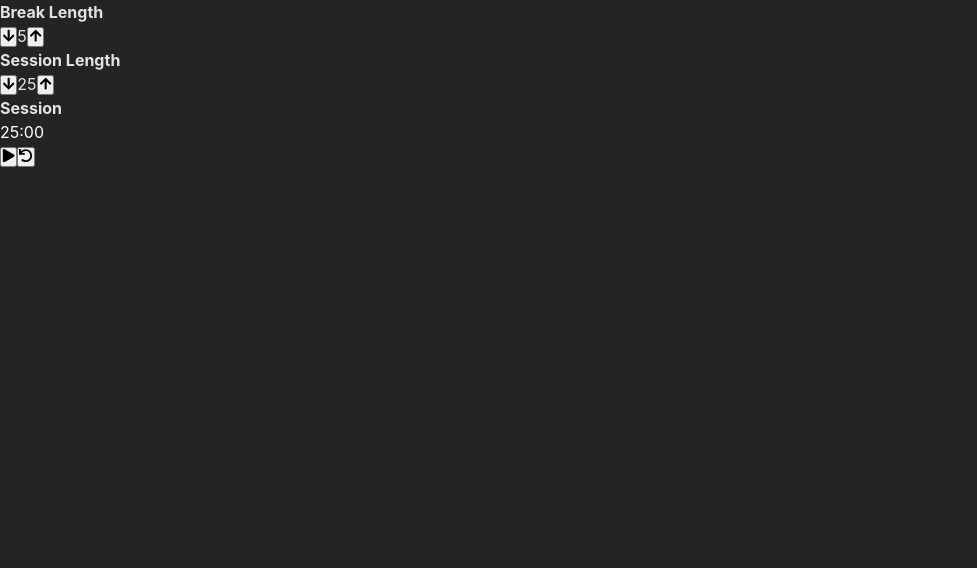
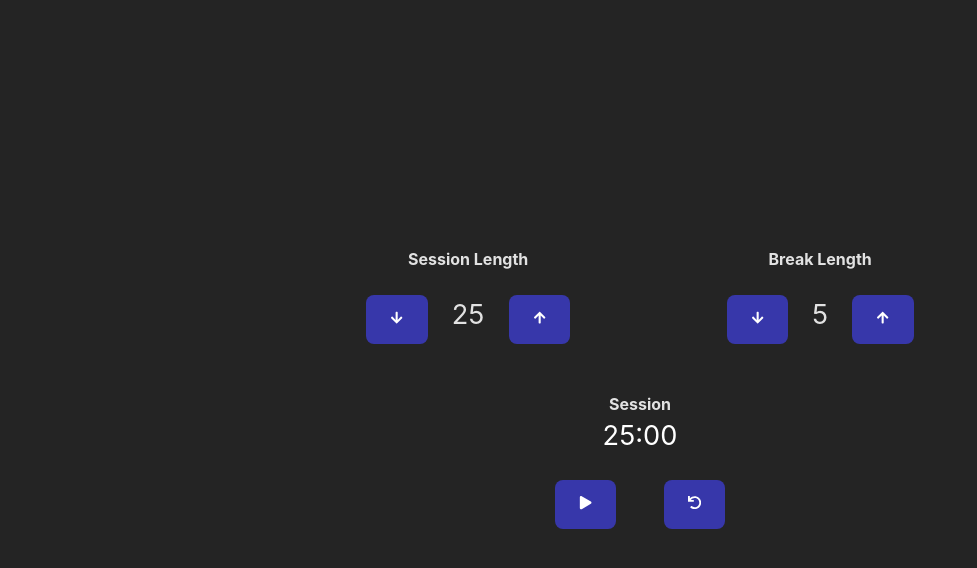
Before and after one commit to E-K8/fcc-25plus5-clock, a React (Vite) app in the folder 25plus5/: page / in a window 1280 px wide. Shown: the top 568 px of the page, without its empty margins (0-977 px from the left). Built offline with nearby package versions, Linux system fonts and the light colour scheme.

Commit message:
style the timer and buttons

```diff
--- a/25plus5/src/App.css
+++ b/25plus5/src/App.css
@@ -0,0 +1,40 @@
+.clock {
+  max-width: 44rem;
+  margin: 0 auto;
+  height: 100vh;
+  display: flex;
+  flex-direction: column;
+  justify-content: center;
+  align-items: center;
+}
+
+.setters {
+  display: flex;
+  text-align: center;
+  width: 100%;
+  justify-content: space-around;
+}
+
+button {
+  margin: 1.5rem;
+  padding: 1rem 1.5rem;
+  border: none;
+  border-radius: 0.5rem;
+  background-color: #3737aa;
+  color: white;
+  cursor: pointer;
+}
+
+h3 {
+  font-size: 2rem;
+  margin-top: 1.5rem;
+}
+
+span {
+  font-size: 1.7rem;
+}
+
+.display {
+  text-align: center;
+  margin-top: 1.5rem;
+}
--- a/25plus5/src/App.tsx
+++ b/25plus5/src/App.tsx
@@ -30,6 +30,17 @@ function App() {
   return (
     <div className='clock'>
       <div className='setters'>
+        <div className='session'>
+          <h4 id='session-label'>Session Length</h4>
+          <TimeSetter
+            time={sessionTime}
+            setTime={setSessionTime}
+            min={min}
+            max={max}
+            interval={interval}
+            type='session'
+          />
+        </div>
         <div className='break'>
           <h4 id='break-label'>Break Length</h4>
           <TimeSetter
@@ -39,17 +50,6 @@ function App() {
             max={max}
             interval={interval}
             type='break'
-          />
-        </div>
-        <div className='session'>
-          <h4 id='session-label'>Session Length</h4>
-          <TimeSetter
-            time={sessionTime}
-            setTime={setSessionTime}
-            min={min}
-            max={max}
-            interval={interval}
-            type='session'
           />
         </div>
       </div>
```
